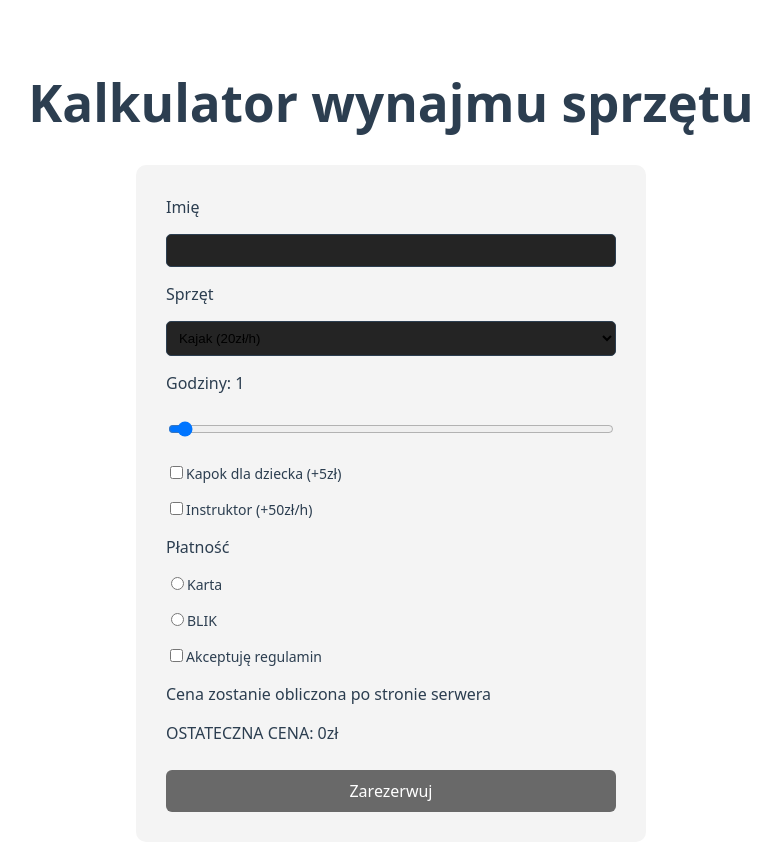
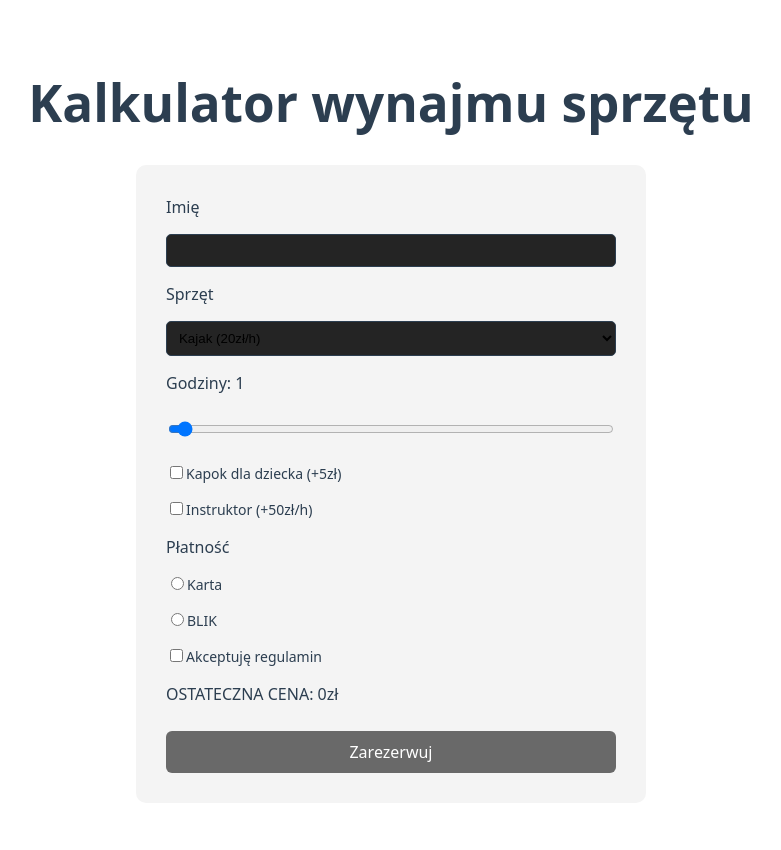
Before and after one commit to The-Great-Papierusz/web-mazurska-przystan-balcerak-bazirak, a React (Vite) app: page / in a window 1280 px wide. Shown: the top 850 px of the page, without its empty margins (249-1030 px from the left). Built offline with nearby package versions, Linux system fonts and the light colour scheme.

Commit message:
Ostatnie szlify

```diff
--- a/src/App.tsx
+++ b/src/App.tsx
@@ -167,7 +167,6 @@ function App() {
           Akceptuję regulamin
         </label>
 
-        <p className="priceNotice">Cena zostanie obliczona po stronie serwera</p>
         <p className="thePrice" >OSTATECZNA CENA: {price}zł</p>
 
         <button type="submit" disabled={submitDisable} style={{background: submitBackground}} onClick={submitAlert}>
```
Also changed, not shown: 1 other file (tests, documents, lock files or other folders).
